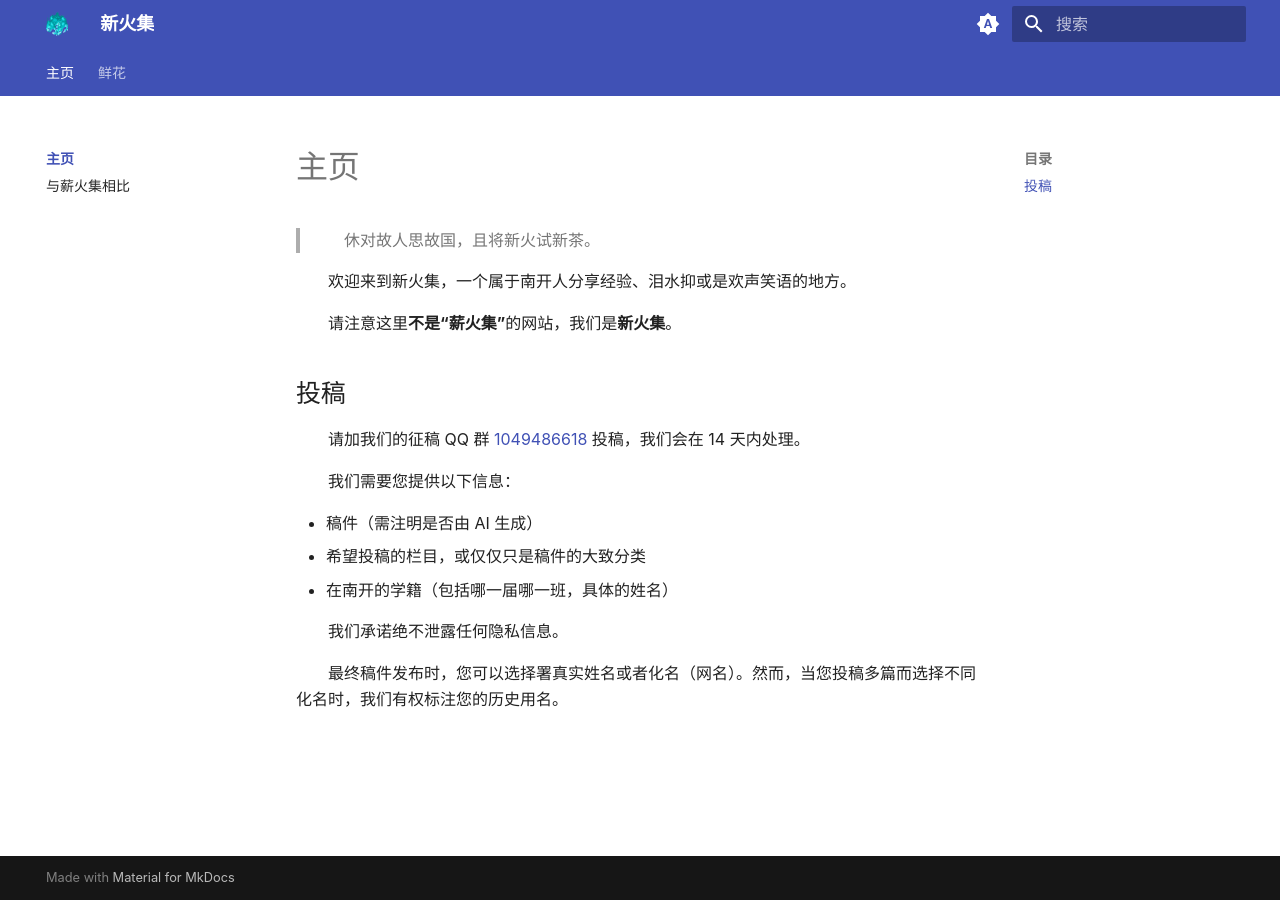
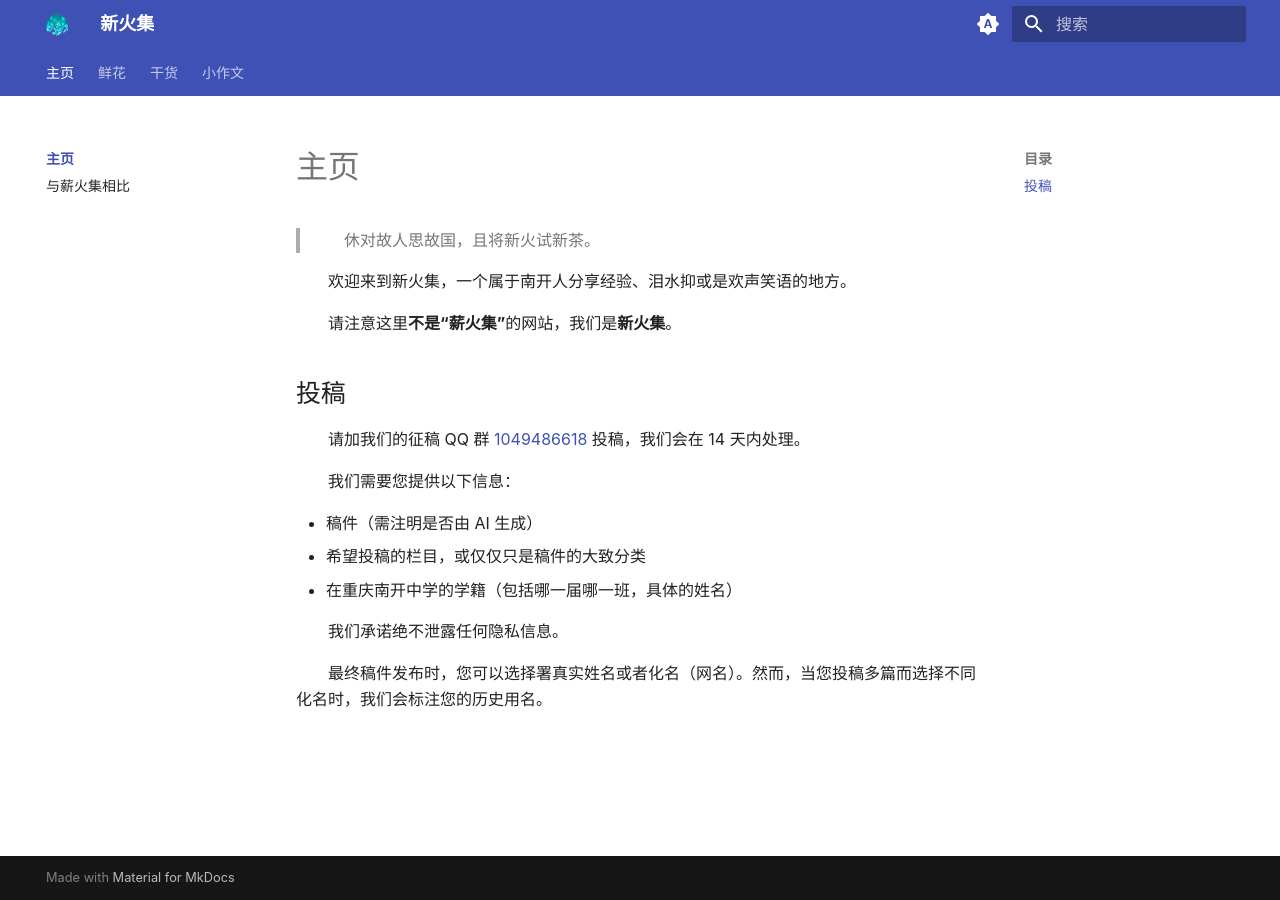
Before and after one commit to xinhuoji/xinhuoji, an MkDocs documentation site: the page built from docs/index.md, in a window 1280 px wide. Built offline with MkDocs 1.6.1 and Material for MkDocs 9.7.7, drawn with Linux system fonts in a browser that asks for light colours.

Commit message:
Restructure

```diff
--- a/docs/index.md
+++ b/docs/index.md
@@ -11,8 +11,8 @@
 
 * 稿件（需注明是否由 AI 生成）
 * 希望投稿的栏目，或仅仅只是稿件的大致分类
-* 在南开的学籍（包括哪一届哪一班，具体的姓名）
+* 在重庆南开中学的学籍（包括哪一届哪一班，具体的姓名）
 
 我们承诺绝不泄露任何隐私信息。
 
-最终稿件发布时，您可以选择署真实姓名或者化名（网名）。然而，当您投稿多篇而选择不同化名时，我们有权标注您的历史用名。
+最终稿件发布时，您可以选择署真实姓名或者化名（网名）。然而，当您投稿多篇而选择不同化名时，我们会标注您的历史用名。
--- a/mkdocs.yml
+++ b/mkdocs.yml
@@ -34,8 +34,10 @@ nav:
     - index.md
     - 与薪火集相比: prosncons.md
   - 鲜花:
-    - flower.md
+    - 鲜花.md
     - 白日梦: 046985/白日梦.md
+  - 干货: 干货.md
+  - 小作文: 小作文.md
 plugins:
   - meta
   - tags
```
Also changed, not shown: docs/046985/白日梦.md (+1 -0 lines), docs/小作文.md (added, +1 -0 lines), docs/干货.md (added, +1 -0 lines), docs/鲜花.md (renamed from docs/flower.md, +0 -1 lines).
